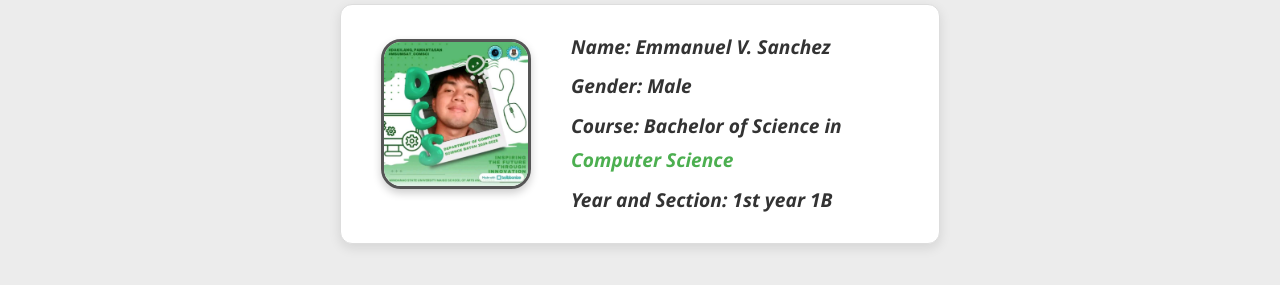
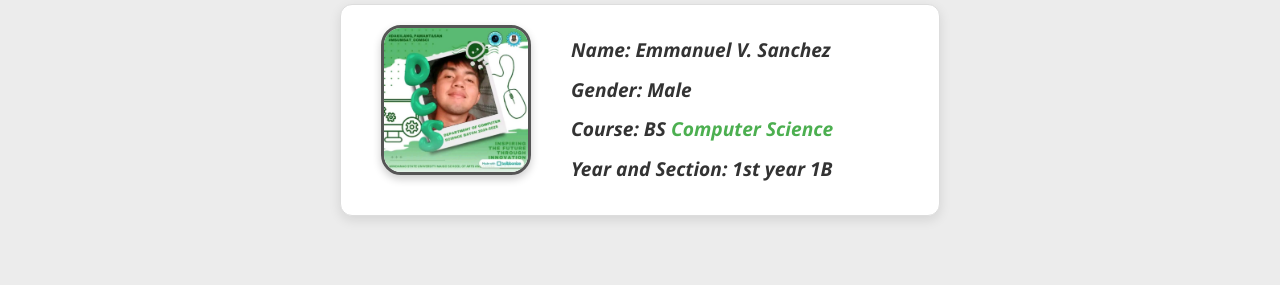
Before and after one commit to rujuuu/slideshow_homepage, a plain HTML site: page html_files/about_me.html in a window 1280 px wide. Shown: the part 169-454 px from the top of the page. Drawn offline with Linux system fonts and the light colour scheme.

Commit message:
Update about_me.html

```diff
--- a/html_files/about_me.html
+++ b/html_files/about_me.html
@@ -22,7 +22,7 @@
         <h2>Gender: <em>Male</em></h2>
         <h2>
           Course:
-          <em>Bachelor of Science in <strong>Computer Science</strong> </em>
+          <em> BS <strong>Computer Science</strong> </em>
         </h2>
         <h2>Year and Section: <em>1st year 1B</em></h2>
       </div>
```
